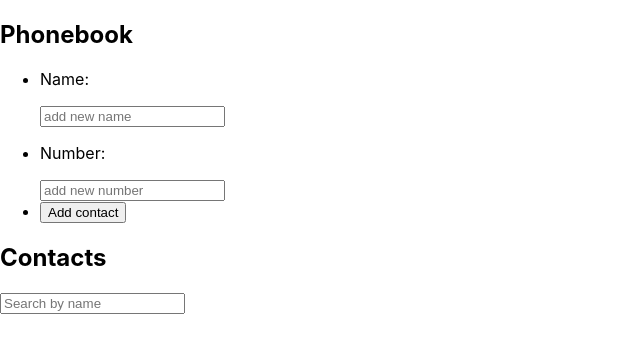
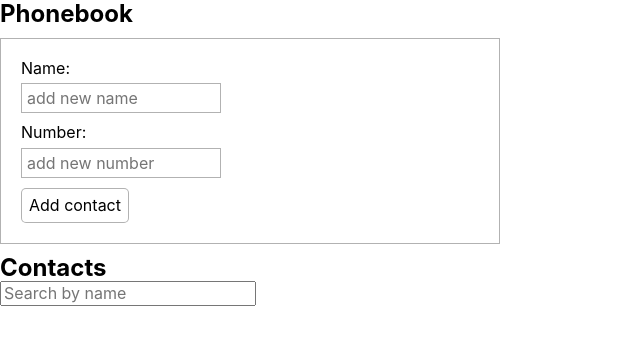
Before and after one commit to AnnaHort/goit-react-hw-06-phonebook, a React (Create React App) app: page / in a window 1280 px wide. Shown: the top 352 px of the page, without its empty margins (0-640 px from the left). Built offline with nearby package versions, Linux system fonts and the light colour scheme.

Commit message:
style for QuizForm

```diff
--- a/package.json
+++ b/package.json
@@ -8,11 +8,13 @@
     "@testing-library/jest-dom": "^5.16.3",
     "@testing-library/react": "^12.1.4",
     "@testing-library/user-event": "^13.5.0",
+    "modern-normalize": "^2.0.0",
     "nanoid": "^5.0.1",
     "react": "^18.1.0",
     "react-dom": "^18.1.0",
     "react-redux": "^8.1.2",
     "react-scripts": "5.0.1",
+    "styled-components": "^6.0.8",
     "web-vitals": "^2.1.3"
   },
   "scripts": {
--- a/src/components/App.jsx
+++ b/src/components/App.jsx
@@ -1,4 +1,5 @@
 import { ContactList } from './ContactList/ContactList';
+import { GlobalStyle } from './GlobalStyle';
 import { QuizForm } from './QuizForm/QuizForm';
 
 export const App = () => {
@@ -6,6 +7,7 @@ export const App = () => {
     <>
       <QuizForm />
       <ContactList />
+      <GlobalStyle/>
     </>
   );
 };
--- /dev/null
+++ b/src/components/GlobalStyle.js
@@ -0,0 +1,37 @@
+import { createGlobalStyle } from 'styled-components';
+import styled from 'styled-components';
+import 'modern-normalize';
+
+export const GlobalStyle = createGlobalStyle`
+h1,
+h2,
+h3,
+h4,
+h5,
+h6,
+p {
+    margin-top: 0;
+    margin-bottom: 0;
+}
+
+ul,
+ol {
+    margin-top: 0;
+    margin-bottom: 0;
+    padding-left: 0;
+    list-style: none;
+}
+
+img {
+    display: block;
+}
+
+button {
+    cursor: pointer;
+}
+
+`;
+
+export const SectionContainer = styled.div`
+margin-left: 20px;
+`
--- a/src/components/QuizForm/QuizForm.js
+++ b/src/components/QuizForm/QuizForm.js
@@ -1,6 +1,7 @@
 import { nanoid } from 'nanoid';
 import { useDispatch, useSelector } from 'react-redux';
 import { addContact } from 'redux/actions';
+import { AddContactBtn, Container, InputEl, StyledForm } from './QuizForm.styled';
 
 export const QuizForm = () => {
   const contacts = useSelector(state => state.contacts.contacts);
@@ -40,29 +41,29 @@ export const QuizForm = () => {
   return (
     <>
       <h2>Phonebook</h2>
-      <form onSubmit={handleFormSubmit}>
+      <StyledForm onSubmit={handleFormSubmit}>
         <ul>
-          <li>
+          <Container>
             <p>Name:</p>
-            <input
+            <InputEl
               name="name"
               placeholder="add new name"
               pattern="^[a-zA-Zа-яА-Я]+(([' \-][a-zA-Zа-яА-Я ])?[a-zA-Zа-яА-Я]*)*$"
             />
-          </li>
-          <li>
+          </Container>
+          <Container>
             <p>Number:</p>
-            <input
+            <InputEl
               name="contacts"
               placeholder="add new number"
               pattern="\+?[0-9\s\-\(\)]+"
             />
-          </li>
+          </Container>
           <li>
-            <button>Add contact</button>
+            <AddContactBtn>Add contact</AddContactBtn>
           </li>
         </ul>
-      </form>
+      </StyledForm>
     </>
   );
 };
--- /dev/null
+++ b/src/components/QuizForm/QuizForm.styled.js
@@ -0,0 +1,56 @@
+import styled from 'styled-components';
+
+export const StyledForm = styled.form`
+margin: 10px 0;
+  width: 500px;
+  border: 1px solid rgba(0, 0, 0, 0.3);
+  padding: 20px;
+`;
+
+export const InputEl = styled.input`
+  padding: 5px;
+  border: 1px solid rgba(0, 0, 0, 0.3);
+  &:hover,
+  :focus {
+    box-shadow: 0px 2px 4px rgba(0, 0, 0, 0.4);
+    border-color: lightgray;
+  }
+  &:hover,
+  &:focus {
+    box-shadow: 0px 2px 4px rgba(0, 0, 0, 0.5);
+    outline: none;
+    &:hover {
+      background-color: lightgray;
+    }
+  }
+`;
+
+export const Container = styled.div`
+  display: flex;
+  flex-direction: column;
+  gap: 6px;
+  width: 200px;
+  margin-bottom: 10px;
+
+`;
+
+export const AddContactBtn = styled.button`
+  padding: 7px;
+  background-color: #fff;
+
+  border: 1px solid rgba(0, 0, 0, 0.3);
+  border-radius: 5px;
+  &:hover,
+  :focus {
+    box-shadow: 0px 2px 4px rgba(0, 0, 0, 0.4);
+    border-color: lightblue;
+  }
+  &:hover,
+  &:focus {
+    box-shadow: 0px 2px 4px rgba(0, 0, 0, 0.4);
+    outline: none;
+    &:hover {
+      background-color: lightblue;
+    }
+  }
+`;
```
Also changed, not shown: 1 other file (tests, documents, lock files or other folders).
